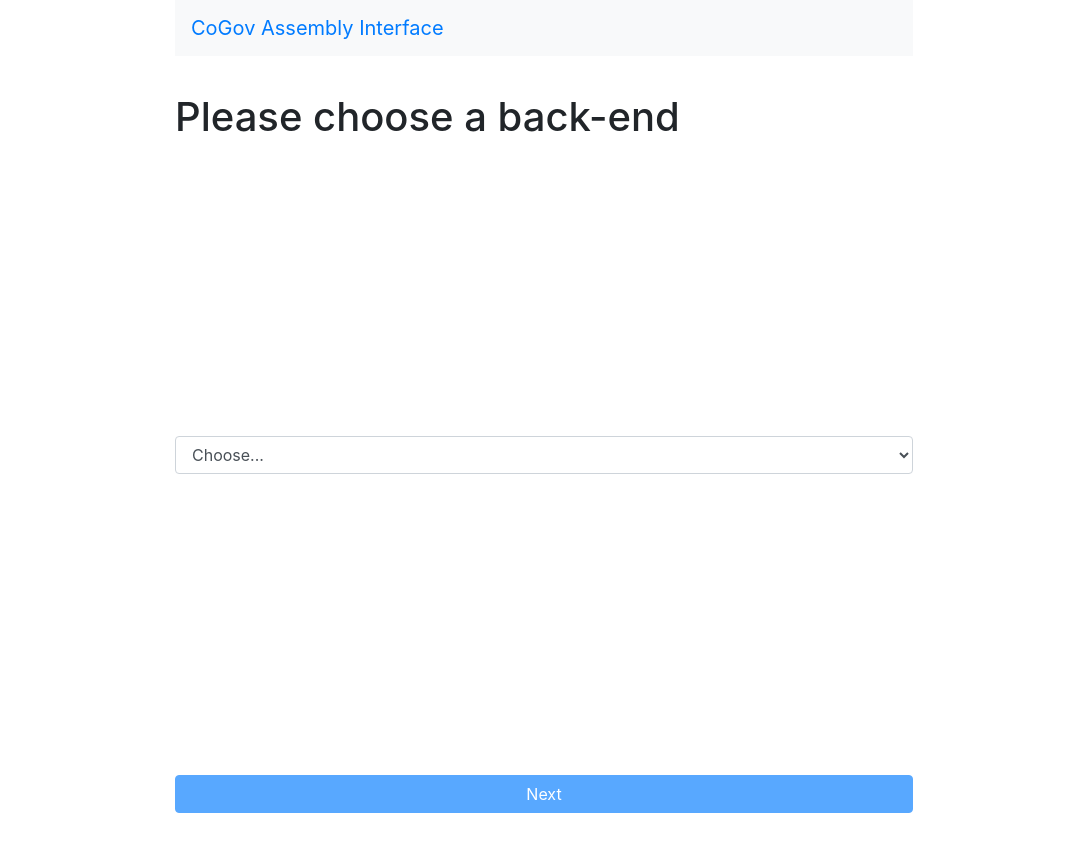
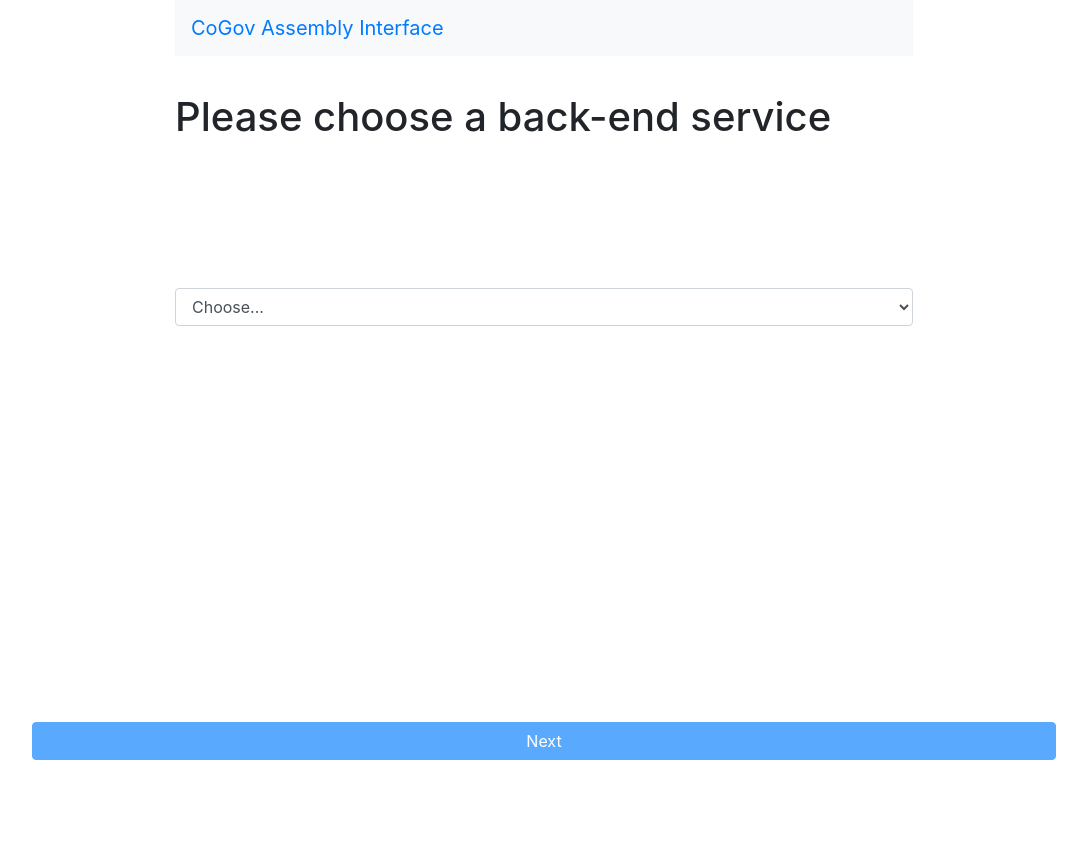
Before and after one commit to cogov/CoGov-asm, a React (Create React App) app: page / in a window 1280 px wide. Shown: the top 852 px of the page, without its empty margins (96-1183 px from the left). After the commit the page ends 800 px from the top, so only its background shows below. Built offline with nearby package versions, Linux system fonts and the light colour scheme.

Commit message:
- styling fixes - content updates - navbar fixes

```diff
--- a/src/App.css
+++ b/src/App.css
@@ -34,17 +34,18 @@
 }
 
 .btn-cogov {
-    position: absolute;
+    max-width: 80%;
+    position: fixed;
     left: 0;
     right: 0;
-    bottom: 10%;
+    bottom: 5%;
     margin: 0 auto;
 }
 .header-label-cogov {
     margin-top: 5%;
 }
 .main-cogov {
-    margin-top: 40%;
+    margin-top: 20%;
 }
 
 @keyframes App-logo-spin {
--- a/src/components/Home.js
+++ b/src/components/Home.js
@@ -8,12 +8,12 @@ import {
     getUserByEmail
 } from '../utils/localStorageHelper';
 
-import { Navbar } from 'react-bootstrap';
+import { Navbar, Nav } from 'react-bootstrap';
 import { Main } from './Main/index';
 import Login from './Login';
 import VerifyCode from './VerifyCode';
 import Welcome from './Welcome';
-import { CoGovButton } from './common';
+
 const Home = ({ ...props }) => {
     const [globalState, globalActions] = useGlobal();
     const {
@@ -54,19 +54,18 @@ const Home = ({ ...props }) => {
                         CoGov Assembly Interface
                     </Link>
                 </Navbar.Brand>
-                <Navbar.Toggle aria-controls="responsive-navbar-nav" />
-                <Navbar.Collapse className="justify-content-end">
-                    {isLoggedIn && (
-                        <Navbar.Text>
-                            <CoGovButton
-                                variant="info"
-                                type="button"
-                                label="Logout"
-                                onClick={() => handleLogout()}
-                            />
-                        </Navbar.Text>
-                    )}
-                </Navbar.Collapse>
+                {isLoggedIn && (
+                    <React.Fragment>
+                        <Navbar.Toggle aria-controls="responsive-navbar-nav" />
+                        <Navbar.Collapse className="justify-content-end">
+                            <Nav className="mr-auto">
+                                <Nav.Link onClick={() => handleLogout()}>
+                                    Logout
+                                </Nav.Link>
+                            </Nav>
+                        </Navbar.Collapse>
+                    </React.Fragment>
+                )}
             </Navbar>
             <div className="home">
                 <Switch>
--- a/src/components/Login.js
+++ b/src/components/Login.js
@@ -25,7 +25,7 @@ const Login = ({ ...props }) => {
 
     return (
         <React.Fragment>
-            <h1 className="header-label-cogov">Please Enter Your Email</h1>
+            <h1 className="header-label-cogov">Please enter your email</h1>
             <Form className="main-cogov">
                 <Form.Group controlId="formBasicEmail">
                     <Form.Control
--- a/src/components/Main/Name.js
+++ b/src/components/Main/Name.js
@@ -29,7 +29,7 @@ const Name = ({ ...props }) => {
 
     return (
         <React.Fragment>
-            <h1 className="header-label-cogov">Please Enter Your Name</h1>
+            <h1 className="header-label-cogov">Please enter your name</h1>
             <Form className="main-cogov">
                 <Form.Group controlId="formBasicCode">
                     <Form.Control
--- a/src/components/VerifyCode.js
+++ b/src/components/VerifyCode.js
@@ -31,7 +31,7 @@ const VerifyCode = ({ ...props }) => {
     return (
         <React.Fragment>
             <h1 className="header-label-cogov">
-                Please Enter The Verification Code
+                Please enter the verification code that was just emailed to you
             </h1>
             <Form className="main-cogov">
                 <Form.Group controlId="formBasicCode">
--- a/src/components/Welcome.js
+++ b/src/components/Welcome.js
@@ -21,7 +21,9 @@ const Welcome = ({ ...props }) => {
 
     return (
         <React.Fragment>
-            <h1 className="header-label-cogov">Please choose a back-end</h1>
+            <h1 className="header-label-cogov">
+                Please choose a back-end service
+            </h1>
             <Form className="main-cogov">
                 <Form.Group>
                     <Form.Control
@@ -31,8 +33,12 @@ const Welcome = ({ ...props }) => {
                         }
                     >
                         <option value="">Choose...</option>
-                        <option value="local_storage">Local storage</option>
-                        <option value="holo_chain">Holochain</option>
+                        <option value="local_storage">
+                            Holochain simulated
+                        </option>
+                        <option disabled value="holo_chain">
+                            Holochain
+                        </option>
                     </Form.Control>
                 </Form.Group>
             </Form>
--- a/src/index.css
+++ b/src/index.css
@@ -1,11 +1,4 @@
-html {
-    height: 100% !important;
-}
-#root {
-    height: 100% !important;
-}
 body {
-    height: 100% !important;
     margin: 0;
     padding: 0;
     font-family: -apple-system, BlinkMacSystemFont, 'Segoe UI', 'Roboto',
```
